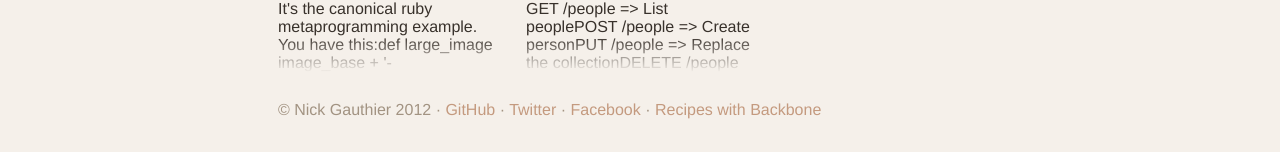
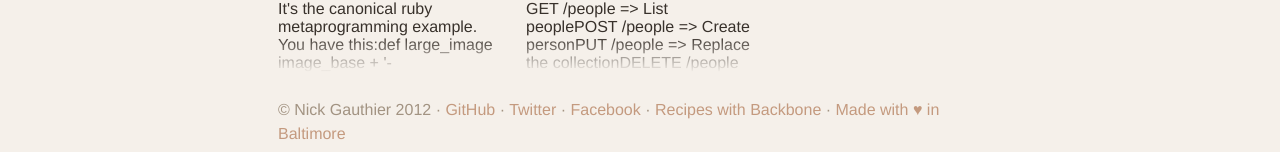
Before and after one commit to ngauthier/ngauthier.github.com, a Jekyll site: the page built from index.html, in a window 1280 px wide. Shown: the part 1558-1710 px from the top of the page. Built offline with Jekyll 4.4.1, drawn with Linux system fonts in a browser that asks for light colours; Markdown is read by kramdown in place of the engine named in the settings; before the commit the page ends 1689 px from its top, so only the background shows below that.

Commit message:
added "made with &hearts; in Baltimore"

```diff
--- a/_layouts/default.html
+++ b/_layouts/default.html
@@ -52,6 +52,8 @@
         <a href='http://facebook.com/ngauthier'>Facebook</a>
         &middot;
         <a href='http://recipeswithbackbone.com'>Recipes with Backbone</a>
+        &middot;
+        <a href="http://madewithloveinbaltimore.org">Made with &hearts; in Baltimore</a>
       </p>
     </footer>
   </body>
```
